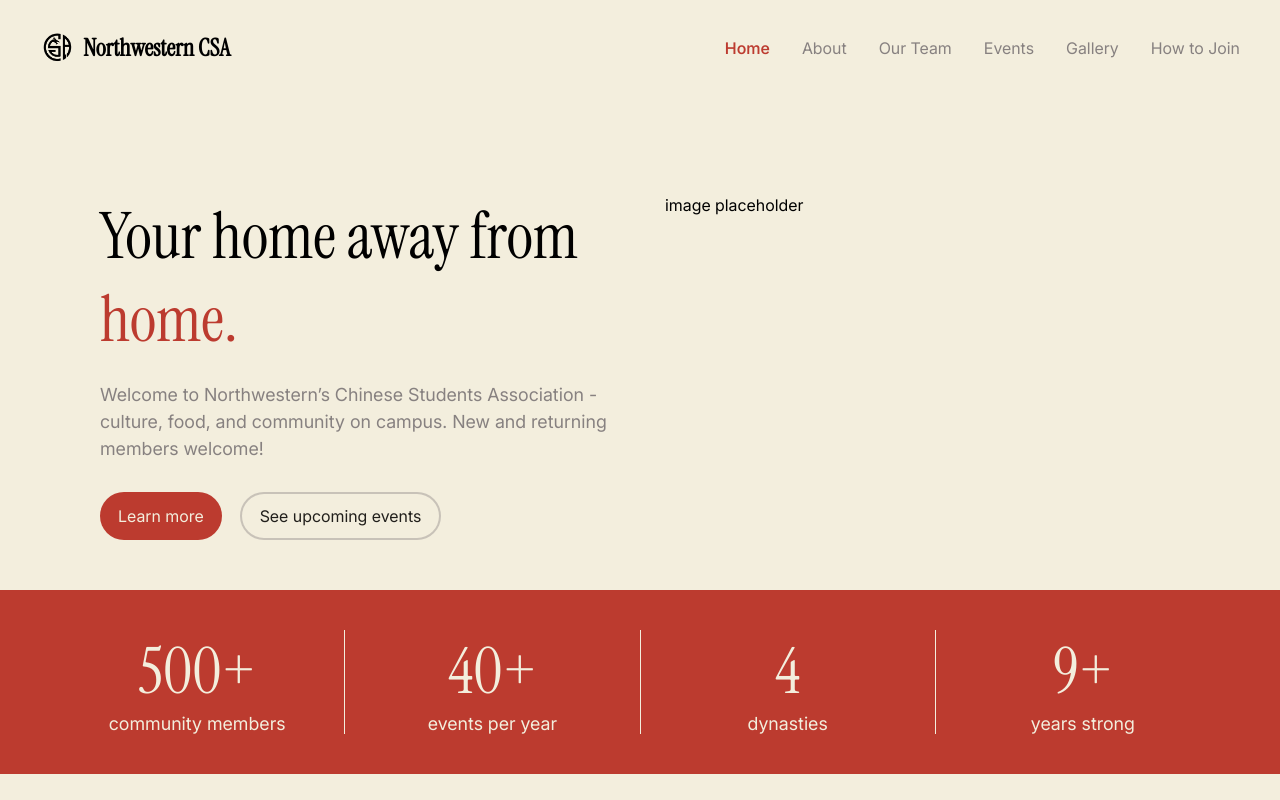
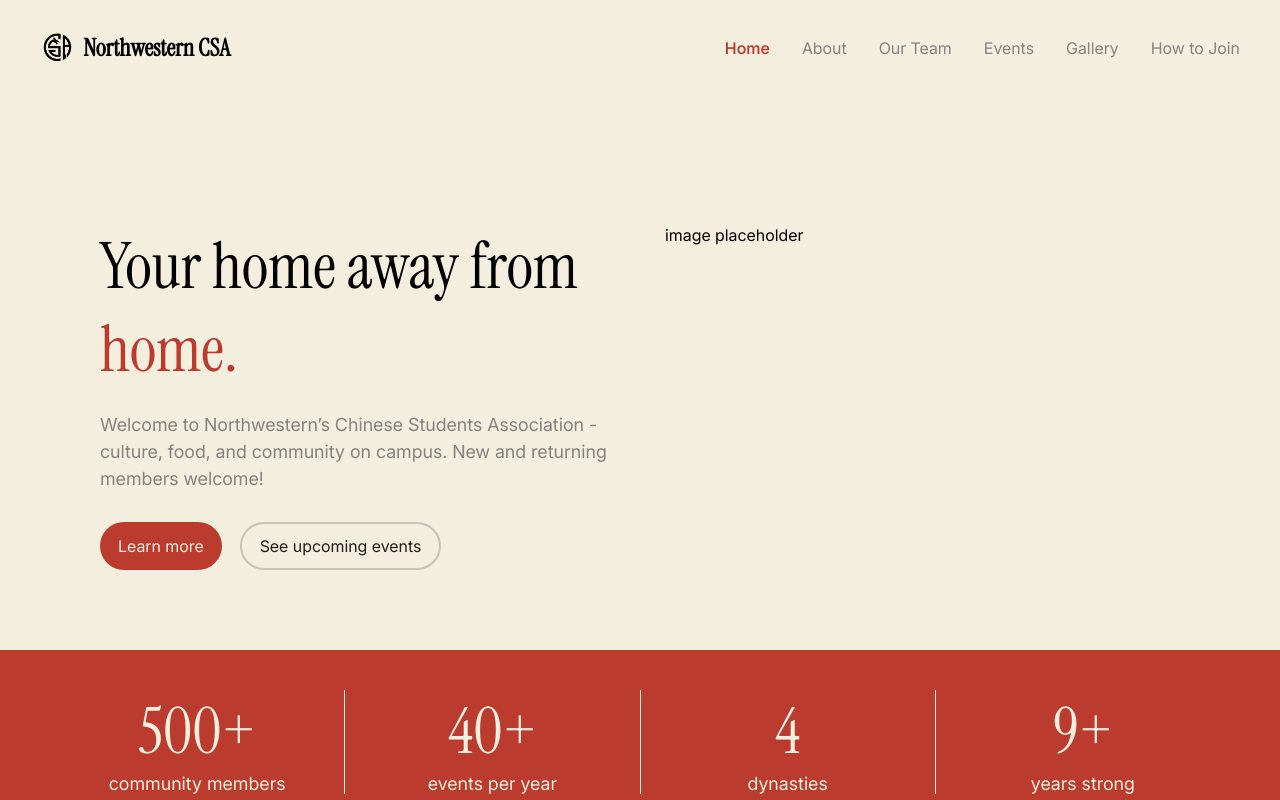
Before and after one commit to ariashi15/csa-website, a React (Vite) app: page / in a window 1280 px wide. Shown: the top 800 px of the page. Built offline with nearby package versions, Linux system fonts and the light colour scheme.

Commit message:
expand section margins

```diff
--- a/src/index.css
+++ b/src/index.css
@@ -70,7 +70,7 @@ p {
 }
 
 section {
-  margin: 50px 0;
+  margin: 80px 0;
 }
 
 button {
```
